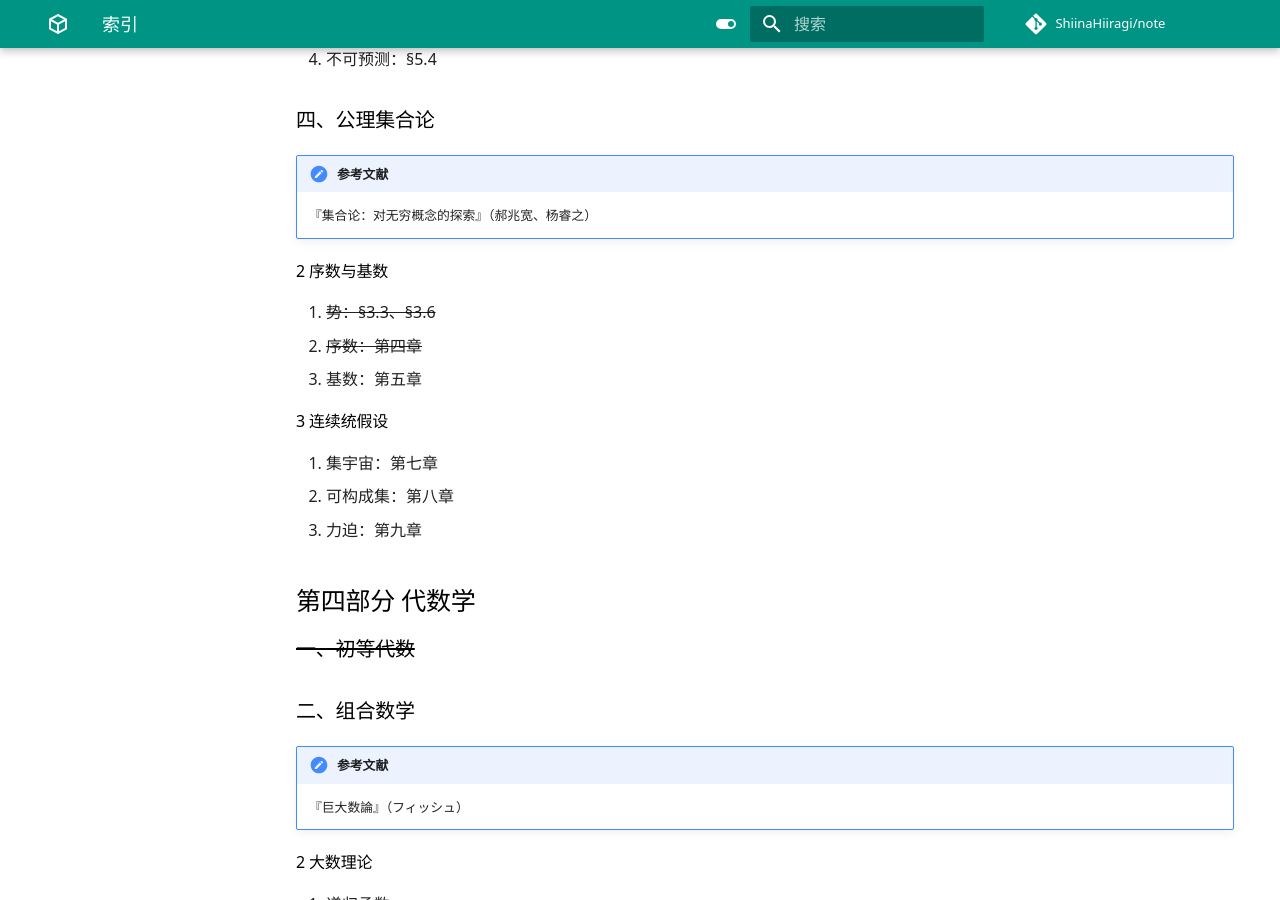
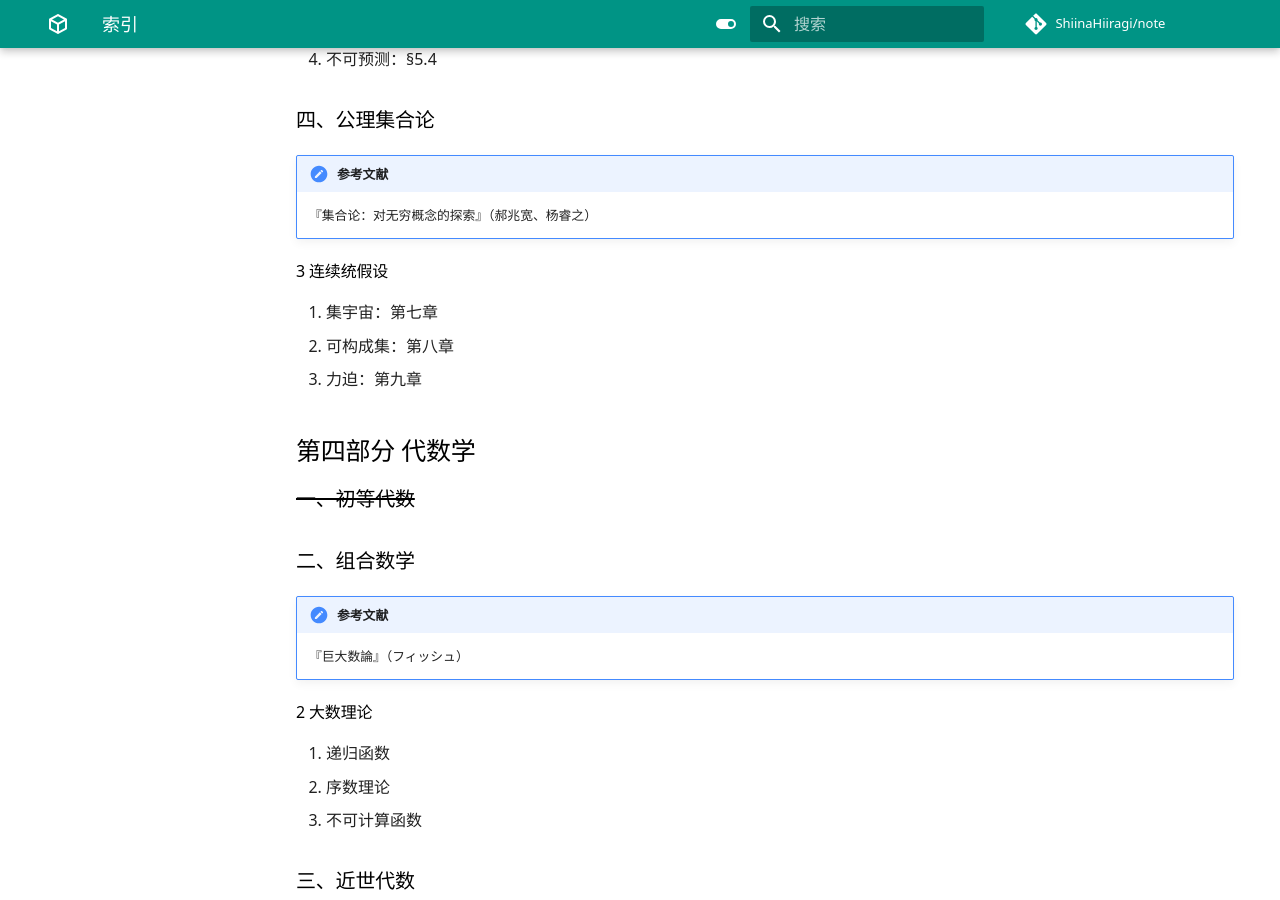
Before and after one commit to ShiinaHiiragi/note, an MkDocs documentation site: the page built from docs/intro/toc.md, in a window 1280 px wide and 900 px high, scrolled down 4899 px. Built offline with MkDocs 1.6.1 and Material for MkDocs 9.7.7, drawn with Linux system fonts in a browser that asks for light colours; comment, search, counter and statistics services are not loaded.

Commit message:
change toc

```diff
--- a/docs/intro/toc.md
+++ b/docs/intro/toc.md
@@ -156,11 +156,6 @@
 
 !!! note "参考文献"
     『集合论：对无穷概念的探索』（郝兆宽、杨睿之）
-
-#### 2 序数与基数
-1. ~~势：§3.3、§3.6~~
-2. ~~序数：第四章~~
-3. 基数：第五章
 
 #### 3 连续统假设
 1. 集宇宙：第七章
```
